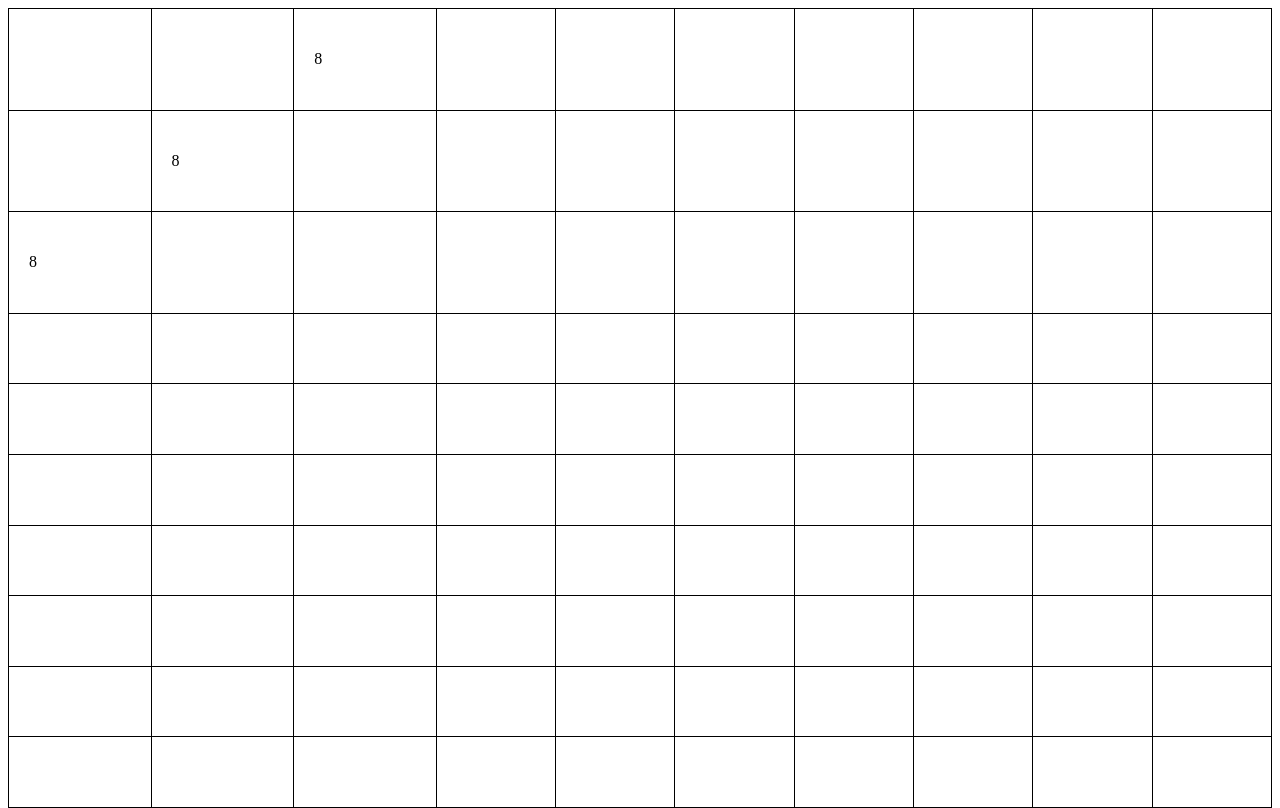
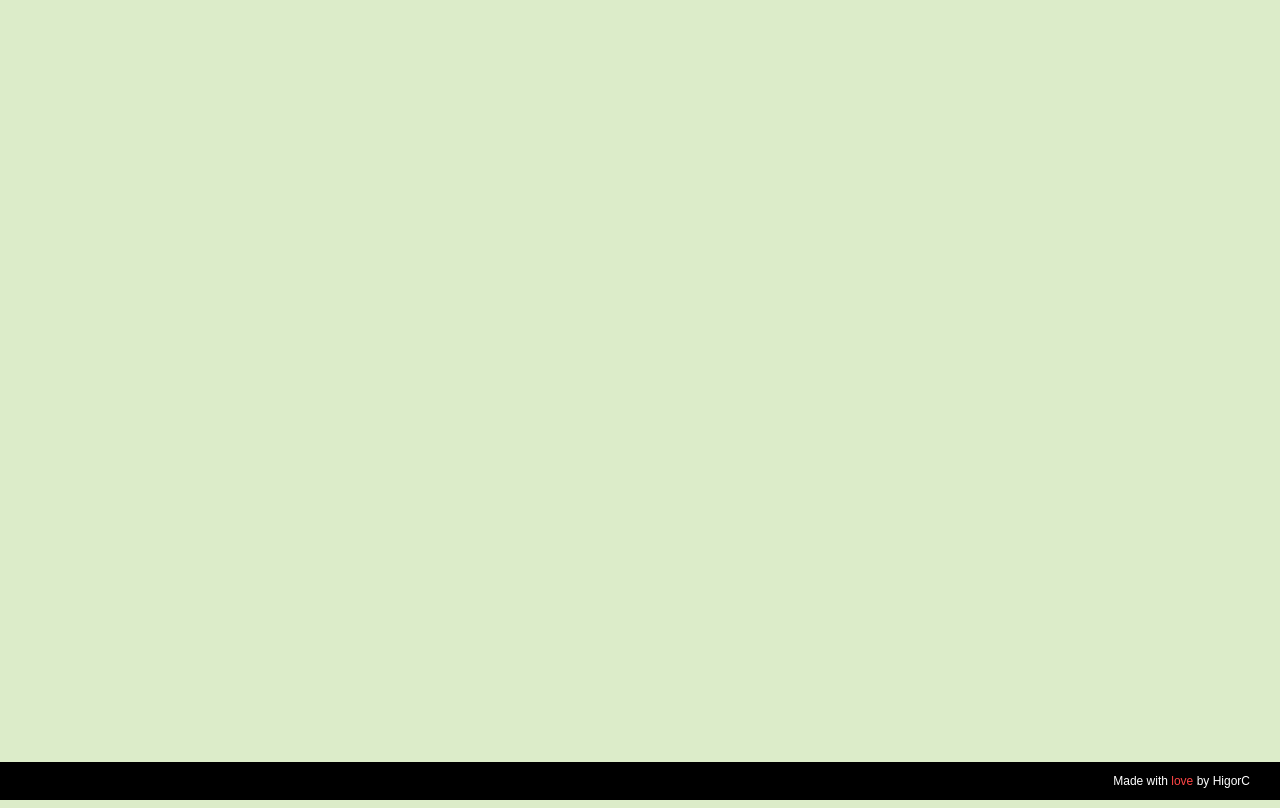
Before and after one commit to HigorC/waves, a plain HTML site: page index.html in a window 1280 px wide. Both pictures are taken after a click on the element 71 px from the left and 48 px from the top of the page. Drawn offline with Linux system fonts and the light colour scheme.

Commit message:
Create footer, general fixes

```diff
--- a/index.html
+++ b/index.html
@@ -1,16 +1,27 @@
 <!DOCTYPE html>
 <html lang="en">
+
 <head>
     <meta charset="UTF-8">
     <meta name="viewport" content="width=device-width, initial-scale=1.0">
     <meta http-equiv="X-UA-Compatible" content="ie=edge">
-    <link rel="stylesheet" href="./waves.css">
+    <link rel="stylesheet" href="./waves.css?sd">
     <title>Waves</title>
 </head>
+
 <body>
-    <table>
-
-    </table>
+    <table></table>
+    <div class="footer">
+        <p>
+            Made with
+            <span>
+                love
+            </span>
+            by
+            <a target="_blank" href="https://www.github.com/higorc">HigorC</a>
+        </p>
+    </div>
     <script src="./index.js"></script>
 </body>
+
 </html>
--- a/index.js
+++ b/index.js
@@ -1,11 +1,34 @@
-const tableWidth = 10;
-const tableHeigth = 10;
+const tableSize = 10;
+const totalSize = tableSize * tableSize
+
+const delayPropagation = 50
 
 const posicoes = []
 
-const maxPower = 10
+const colors = [
+    "#1e0492",
+    "#550fcb",
+    "#e07df3",
+    "#6a6582",
+    "#c4b6cc",
+    "#ADFF02",
+    "#34343a",
+    "#01BEFE",
+    "#FFDD00",
+    "#FF7D00",
+    "#FF006D",
+    "#FF006D",
+    "#ADFF02",
+    "#8F00FF"
+]
 
-for (let i = 0; i < tableWidth * tableHeigth; i++) {
+const getRandonColor = () => {
+    return colors[Math.floor(Math.random() * colors.length - 1)]
+}
+
+const maxPower = colors.length - 1
+
+for (let i = 0; i < totalSize; i++) {
     posicoes.push(i);
 }
 
@@ -15,52 +38,56 @@ function getElement(actualIndex) {
 
 function getLeftElement(actualIndex) {
     const leftIndex = actualIndex - 1;
-    if (leftIndex % tableWidth === tableWidth - 1) return null
+    if (leftIndex % tableSize === tableSize - 1) return null
     return getElement(leftIndex)
 }
 
 function getRigthElement(actualIndex) {
     const rigthIndex = actualIndex + 1;
-    if (rigthIndex % tableWidth === 0) return null
+    if (rigthIndex % tableSize === 0) return null
     return getElement(rigthIndex)
 }
 
 function getTopElement(actualIndex) {
-    const topIndex = actualIndex - tableWidth;
+    const topIndex = actualIndex - tableSize;
     if (topIndex < 0) return null
     return getElement(topIndex)
 }
 
 function getDownElement(actualIndex) {
-    const downIndex = actualIndex + tableWidth;
-    if (downIndex > tableWidth * tableHeigth) return null
+    const downIndex = actualIndex + tableSize;
+    if (downIndex > totalSize) return null
     return getElement(downIndex)
 }
 
 function createWave(element) {
-    function wavePropagation(element, actualPower, history) {
+    function wavePropagation(element, actualPower, history, color) {
         //Recursion stop
-        if (!element || actualPower === 0) return;
+        if (!element) return;
         if (history.has(element.dataset.position)) return;
 
         const actualIndex = Number(element.dataset.position);
 
-        element.innerHTML = actualPower
+        // element.innerHTML = actualPower
+        // element.bgColor = getColor(actualPower)
+        element.bgColor = color
         history.add(element.dataset.position)
 
         setTimeout(() => {
-            wavePropagation(getTopElement(actualIndex), actualPower - 1, history)
-            wavePropagation(getLeftElement(actualIndex), actualPower - 1, history)
-            wavePropagation(getDownElement(actualIndex), actualPower - 1, history)
-            wavePropagation(getRigthElement(actualIndex), actualPower - 1, history)
+            wavePropagation(getTopElement(actualIndex), actualPower - 1, history, color)
+            wavePropagation(getLeftElement(actualIndex), actualPower - 1, history, color)
+            wavePropagation(getDownElement(actualIndex), actualPower - 1, history, color)
+            wavePropagation(getRigthElement(actualIndex), actualPower - 1, history, color)
 
-            element.innerHTML = ''
-        }, 1000);
+            setTimeout(() => {
+                element.bgColor = '#DCECC9'
+            }, delayPropagation)
+
+        }, delayPropagation);
     }
 
     const history = new Set()
-
-    wavePropagation(element, maxPower, history)
+    wavePropagation(element, maxPower, history, getRandonColor())
 }
 
 function inicializeTable() {
@@ -68,9 +95,9 @@ function inicializeTable() {
 
     let tableContent = '<table>';
 
-    for (let i = 0, count = 0; i < tableWidth; i++) {
+    for (let i = 0, count = 0; i < tableSize; i++) {
         tableContent += '<tr>'
-        for (let j = 0; j < tableWidth; j++ , count++) {
+        for (let j = 0; j < tableSize; j++ , count++) {
             tableContent += `<td data-position=${count} onclick="createWave(this)"></td>`
         }
         tableContent += '</tr>'
--- a/waves.css
+++ b/waves.css
@@ -1,3 +1,11 @@
+html, body {
+  /* max-width: 100px; */
+  /* max-height: 100px; */
+  margin: 0;
+  background: #DCECC9;
+  overflow: unset;
+}
+
 html, body, table {
   height: 100%!important;
 }
@@ -8,9 +16,39 @@ table {
 }
 
 table, th, td {
-    border: 1px solid black;
+  /* border: 1px solid black; */
+  border: none;
 }
 
 td {
-      padding: 20px;
+  transition: all 0.2s;
 }
+
+.footer {
+  position: fixed;
+  bottom: 0;
+  color: #ffffff;
+  background-color: #000000;
+  width: 100%;
+  text-align: right;
+}
+
+.footer p {
+  font-size: 12px;
+  margin-right: 30px;
+  font-family: Arial, Helvetica, sans-serif
+}
+
+.footer p span {
+  font-size: 12px;
+  color: rgb(255, 70, 70);
+}
+
+.footer p a {
+  color: #ffffff;
+  text-decoration: none;
+}
+
+.footer p a:hover {
+  color: rgb(255, 70, 70);
+}
```
Lines whose indentation alone changed are shown as unchanged.
